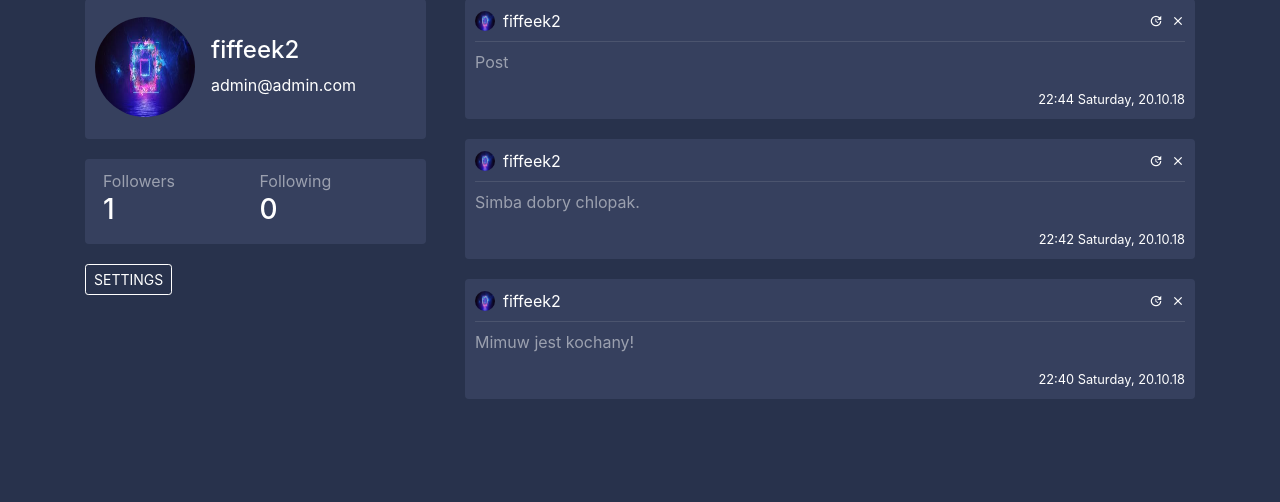
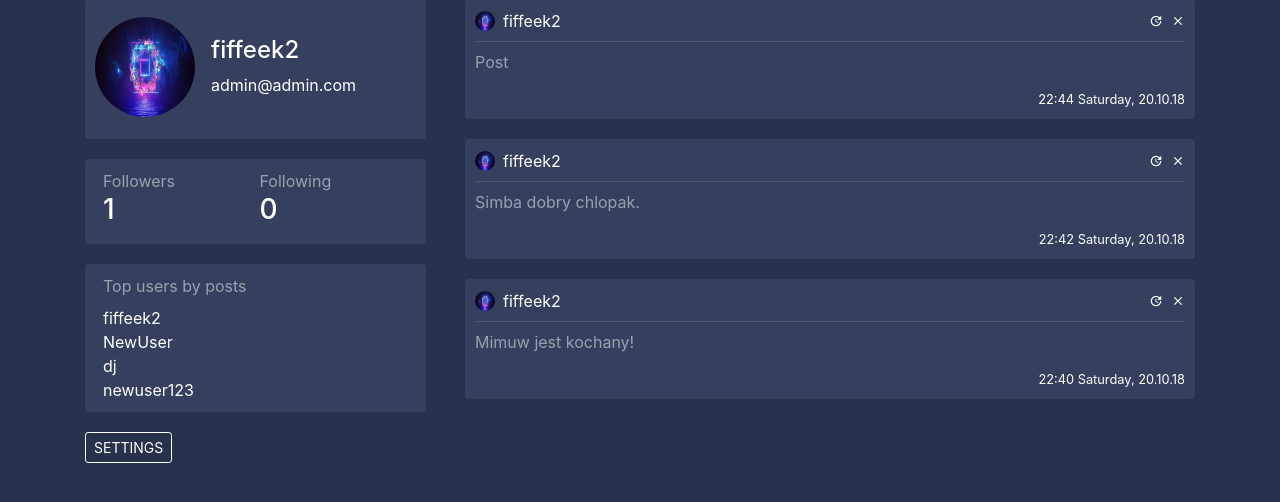
Before and after one commit to rodjoseph/speecheasy, a Django app: page / in a window 1280 px wide. Shown: the part 131-633 px from the top of the page. Run offline with Django 3.2, Linux system fonts and the light colour scheme; a user stored in the database is signed in; data comes from the database, SQL or seed files in the repository; some libraries are stand-ins or nearby versions.

Commit message:
Add top users section on a home page

```diff
--- a/blog/static/blog/main.css
+++ b/blog/static/blog/main.css
@@ -160,3 +160,7 @@ textarea:focus, input:focus {
     -webkit-transition: color .2s;
     color: white !important;
 }
+
+ul {
+    list-style: none !important;
+}
--- a/blog/templates/blog/home.html
+++ b/blog/templates/blog/home.html
@@ -75,6 +75,24 @@
                     {%  endif %}
                 </div>
             </article>
+            {%  if user_profile is None %}
+            <article class="media content-section">
+                <div class="row pl-2">
+                    <div class="col-12">
+                        Top users by posts
+                    </div>
+                    <ul class="col-12 mt-2">
+                        {% for user in all_users %}
+                            <li>
+                                <a href="{% url 'user-posts' user.username %}">
+                                    {{ user.username }}
+                                </a>
+                            </li>
+                        {% endfor %}
+                    </ul>
+                </div>
+            </article>
+            {% endif %}
             <div class="d-flex">
                 {% if user_profile is None %}
                     <a class="btn btn-sm btn-outline-primary mb-4 mr-3" href="{% url 'profile' %}">
--- a/blog/urls.py
+++ b/blog/urls.py
@@ -1,11 +1,9 @@
 from django.urls import path
-from . import views
 from .views import PostListView, PostDetailView, PostCreateView, PostUpdateView, PostDeleteView, UserPostListView
 
 urlpatterns = [
     path('', PostListView.as_view(), name='blog-home'),
     path('post/new/', PostCreateView.as_view(), name='post-create'),
-    path('about/', views.about, name='blog-about'),
     path('post/<int:pk>/', PostDetailView.as_view(), name='post-detail'),
     path('user/<str:username>', UserPostListView.as_view(), name='user-posts'),
     path('post/<int:pk>/update/', PostUpdateView.as_view(), name='post-update'),
--- a/blog/views.py
+++ b/blog/views.py
@@ -5,6 +5,7 @@ import sys
 from django.contrib.auth.models import User
 from django.views.generic import ListView, DetailView, CreateView, UpdateView, DeleteView
 from django.contrib.auth.mixins import LoginRequiredMixin, UserPassesTestMixin
+from django.db.models import Count
 
 
 def is_users(post_user, logged_user):
@@ -20,6 +21,21 @@ class PostListView(LoginRequiredMixin, ListView):
     context_object_name = 'posts'
     ordering = ['-date_posted']
     paginate_by = PAGINATION_COUNT
+
+    def get_context_data(self, **kwargs):
+        data = super().get_context_data(**kwargs)
+
+        all_users = []
+        data_counter = Post.objects.values('author')\
+            .annotate(author_count=Count('author'))\
+            .order_by('-author_count')[:5]
+
+        for aux in data_counter:
+            all_users.append(User.objects.filter(pk=aux['author']).first())
+
+        data['all_users'] = all_users
+        print(all_users, file=sys.stderr)
+        return data
 
     def get_queryset(self):
         user = self.request.user
```
